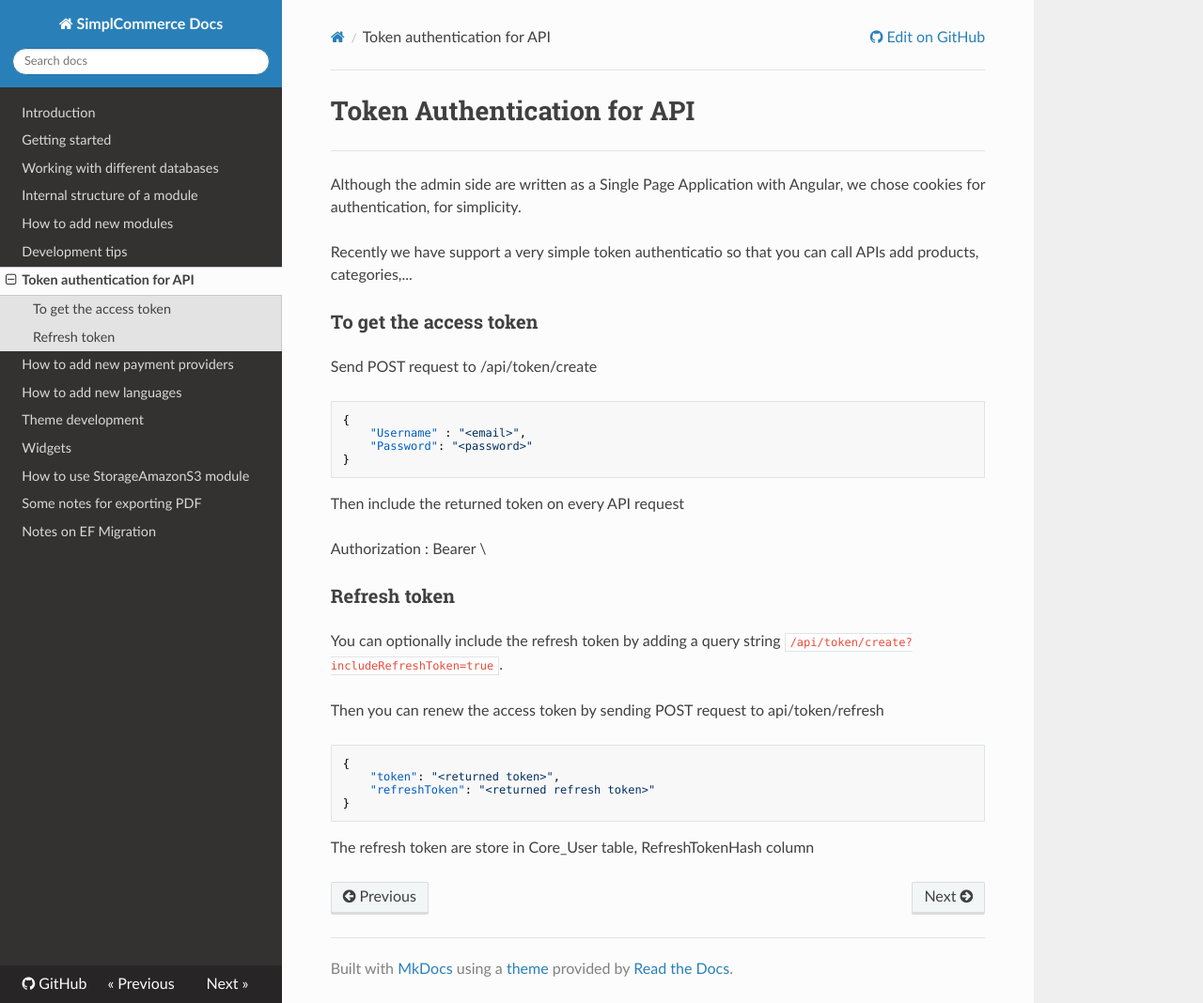
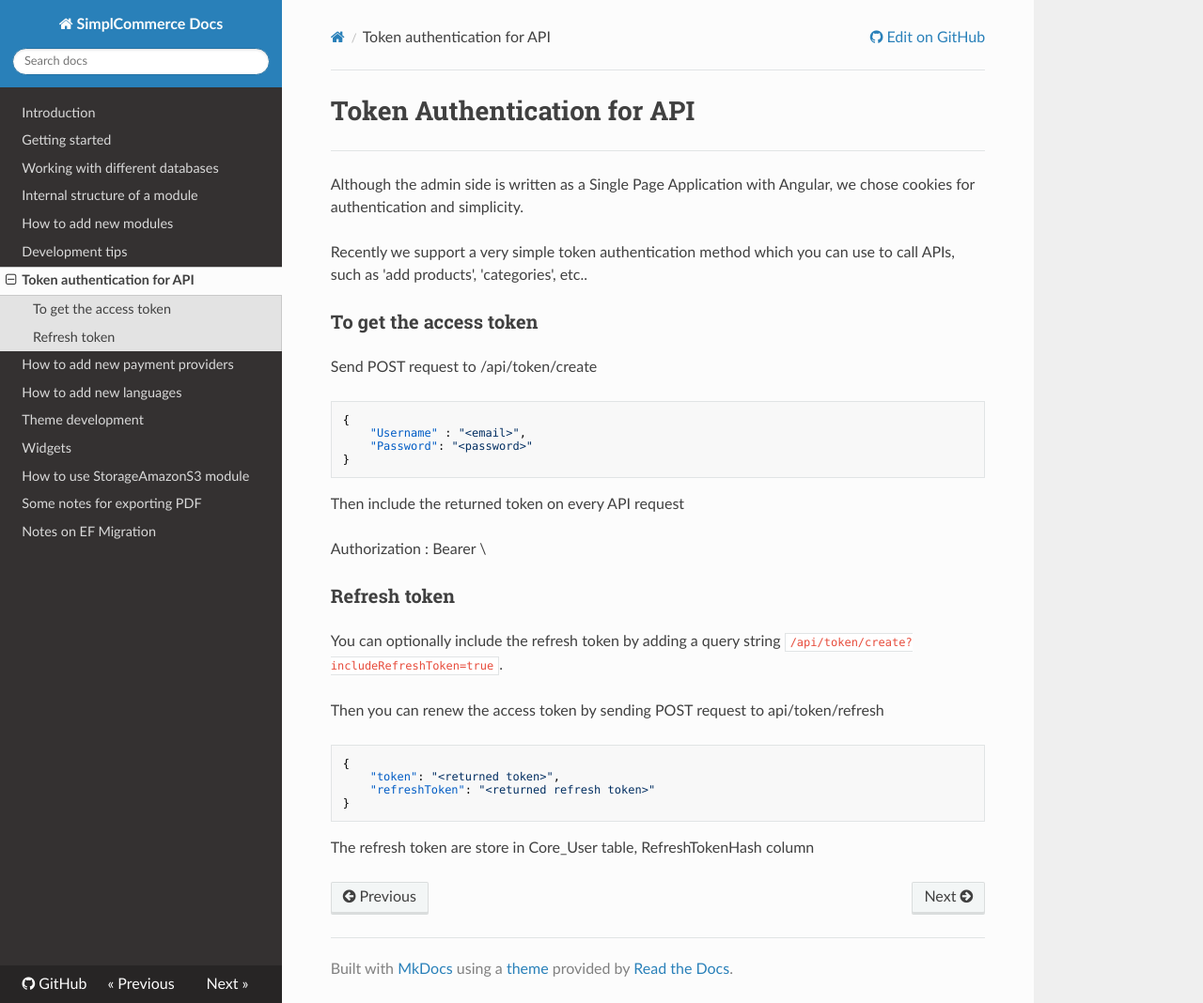
Before and after one commit to simplcommerce/docs, an MkDocs documentation site: the page built from docs/token-authentication.md, in a window 1280 px wide and 1068 px high. Shown: the whole window at 94% size. Built offline with MkDocs 1.6.1, drawn with Linux system fonts in a browser that asks for light colours; nearby versions of some CDN libraries; old or Windows-style settings are respelled for this version of MkDocs.

Commit message:
Update token-authentication.md

```diff
--- a/docs/token-authentication.md
+++ b/docs/token-authentication.md
@@ -2,9 +2,9 @@
 
 ---
 
-Although the admin side are written as a Single Page Application with Angular, we chose cookies for authentication, for simplicity.
+Although the admin side is written as a Single Page Application with Angular, we chose cookies for authentication and simplicity.
 
-Recently we have support a very simple token authenticatio so that you can call APIs add products, categories,...
+Recently we support a very simple token authentication method which you can use to call APIs, such as 'add products', 'categories', etc..
 
 ### To get the access token
 
```
